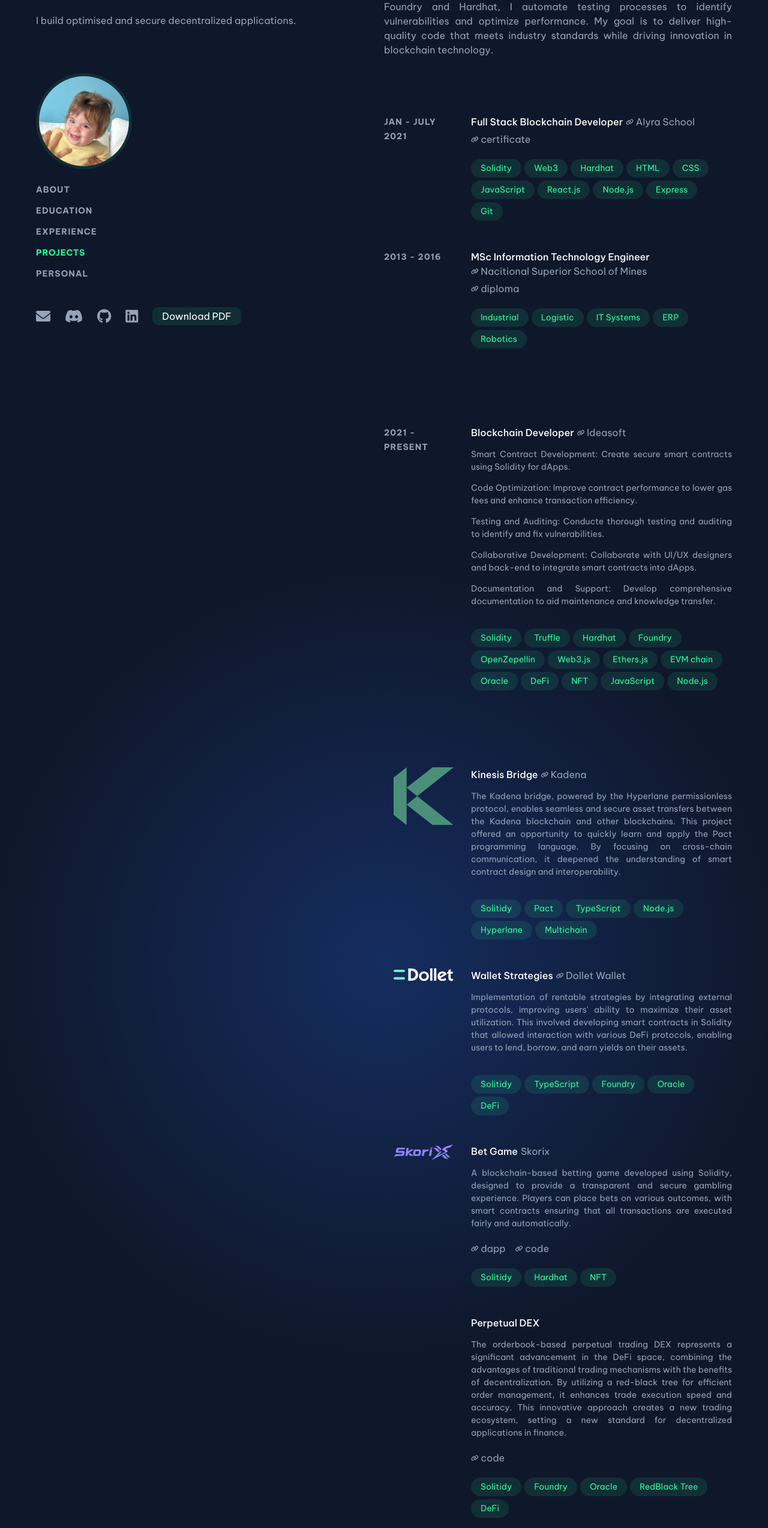
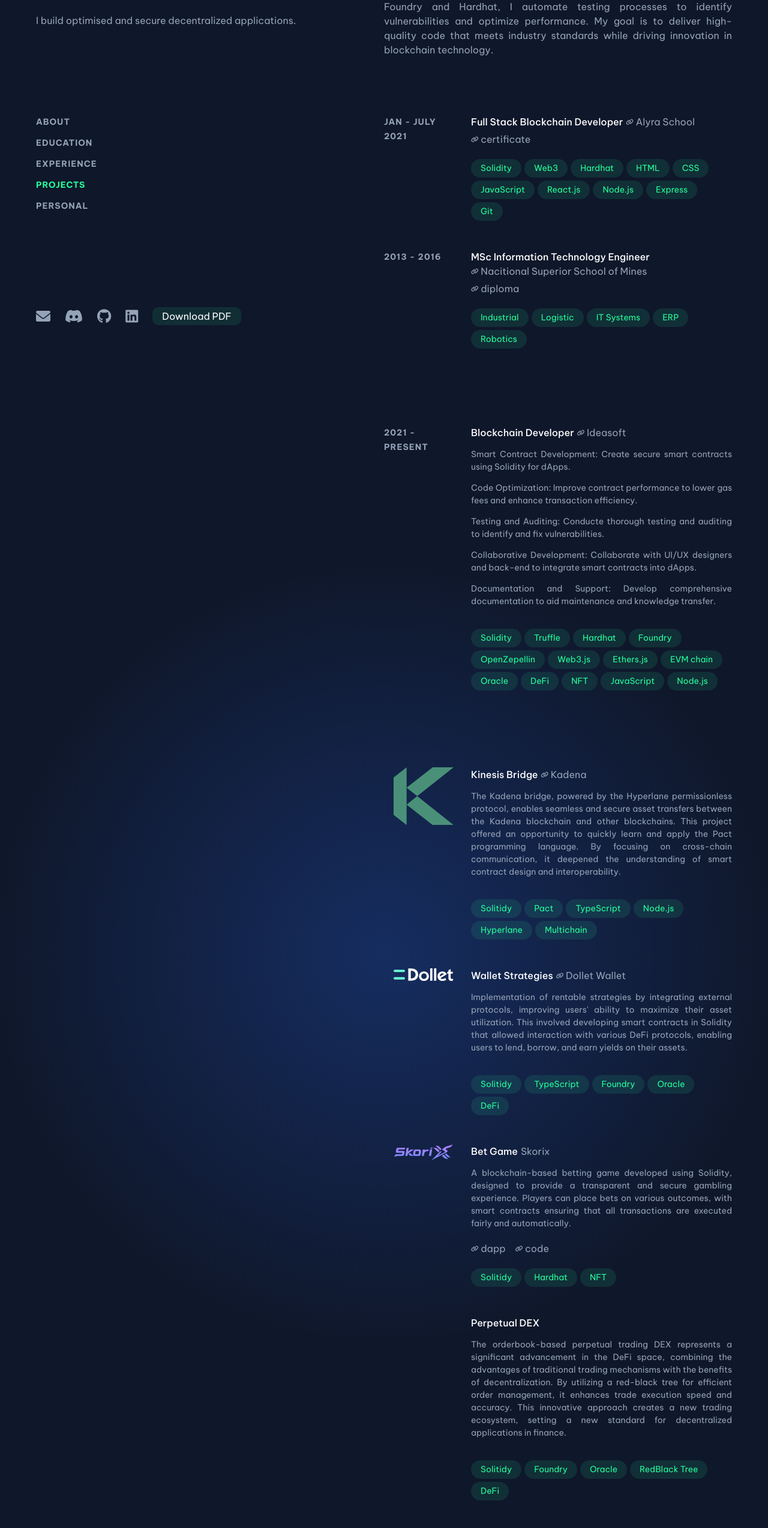
Before and after one commit to solenemep/web-prez, a React (Create React App) app: page / in a window 1280 px wide. Shown: the part 185-2732 px from the top of the page at 60% size. Built offline with nearby package versions, Linux system fonts and the light colour scheme.

Commit message:
remove photo + code

```diff
--- a/public/index.html
+++ b/public/index.html
@@ -7,7 +7,6 @@
   <meta name="viewport" content="width=device-width, initial-scale=1" />
   <meta name="theme-color" content="#000000" />
   <meta name="description" content="Solène PETTIER web portfolio" />
-  <link rel="apple-touch-icon" href="%PUBLIC_URL%/logo192.png" />
   <link rel="stylesheet" href="https://cdnjs.cloudflare.com/ajax/libs/font-awesome/6.0.0-beta3/css/all.min.css">
   <link rel="preconnect" href="https://fonts.googleapis.com">
   <link rel="preconnect" href="https://fonts.gstatic.com" crossorigin>
--- a/src/components/header/Intro.js
+++ b/src/components/header/Intro.js
@@ -10,7 +10,7 @@ const Intro = () => {
       <h2>Full-stack Web3 Developer</h2>
       {/* <h2>Graduated IT Engineer</h2> */}
       <p>I build optimised and secure decentralized applications.</p>
-      <img src={SP} alt="SP" />
+      {/* <img src={SP} alt="SP" /> */}
     </div>
   );
 };
--- a/src/components/main/Projects.js
+++ b/src/components/main/Projects.js
@@ -335,8 +335,8 @@ const Projects = ({ activeSection }) => {
       image: <svg height="0px"></svg>,
       links: [
         {
-          name: "code",
-          url: "https://github.com/solenemep",
+          name: "",
+          url: "",
         },
       ],
     },
```
